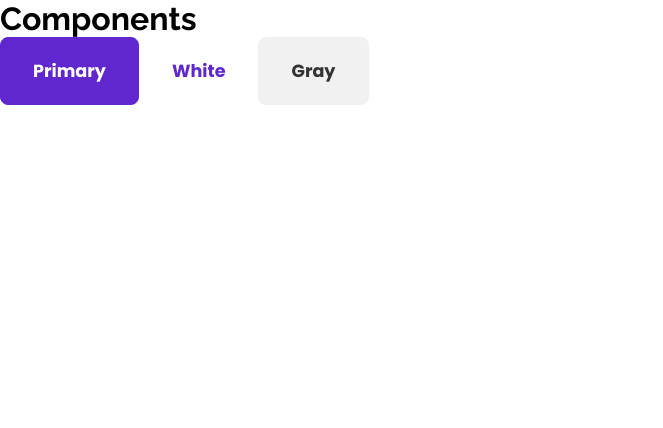
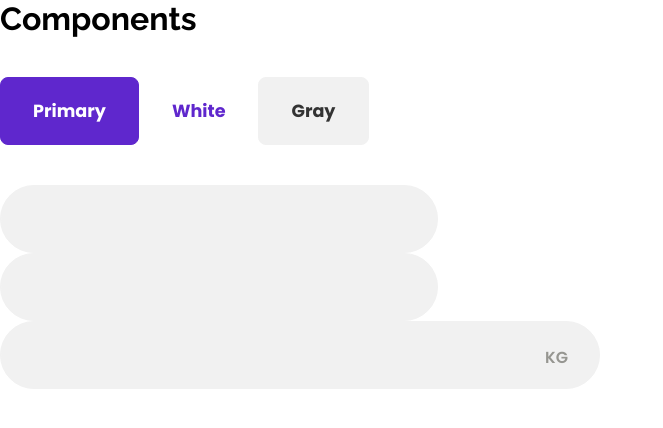
Before and after one commit to mohi2code/caloribites, a Next.js app: page /calculator in a window 1280 px wide. Shown: the top 428 px of the page, without its empty margins (0-663 px from the left). Built offline with nearby package versions, Linux system fonts and the light colour scheme.

Commit message:
:sparkles: Input fields

```diff
--- /dev/null
+++ b/components/Input/Input.module.css
@@ -0,0 +1,42 @@
+input[type=number].input,
+input[type=text].input {
+    padding: 1.25rem 2rem;
+    padding-right: 3.75rem;
+    background: var(--gray-light);
+    border: 1px solid var(--gray-light);
+    border-radius: 36px;
+    outline: none;
+    font-weight: 600;
+    transition: all .2s ease;
+
+    -webkit-input-placeholder: var(--gray-dark);
+    -moz-placeholder: var(--gray-dark);
+    -ms-input-placeholder: var(--gray-dark);
+}
+
+input[type=number].input:focus,
+input[type=text].input:focus {
+    color: var(--primary-color);
+    border: 1px solid var(--primary-color);
+    -webkit-box-shadow: 0px 0px 5px 1px rgba(95, 39, 205, 0.4);
+    box-shadow: 0px 0px 5px 1px rgba(95, 39, 205, 0.4);
+}
+
+input[type=number].input:focus + .tag,
+input[type=text].input:focus + .tag{
+    color: var(--primary-color);
+}
+
+.input-tag {
+    display: flex;
+    flex-direction: column;
+    position: relative;
+    font-weight: 600;
+    color: var(--gray-dark);
+}
+
+.tag {
+    position: absolute;
+    right: 2rem;
+    top: 1.5rem;
+}
--- /dev/null
+++ b/components/Input/index.js
@@ -0,0 +1,35 @@
+import { forwardRef } from 'react'
+import classNames from 'classnames'
+import styles from './Input.module.css'
+
+const Input = forwardRef(({ size="md", children, className, ...props }, ref) => (
+    <input
+        ref={ref}
+        className={classNames(styles['input'], className)}
+        {...props}
+    />
+))
+Input.displayName="Input"
+
+const Tag = ({ children, className, ...props }) => (
+    <span
+        className={classNames(styles['tag'], className)}
+        {...props}
+    >
+        {children}
+    </span>
+)
+Tag.displayName="Tag"
+
+const InputTag = forwardRef(({ children, className, ...props }, ref) => (
+    <div
+        ref={ref}
+        className={classNames(styles['input-tag'], className)}
+        {...props}
+    >
+        {children}
+    </div>
+))
+InputTag.displayName="Input"
+
+export { Input, InputTag, Tag }
--- a/pages/calculator.js
+++ b/pages/calculator.js
@@ -1,6 +1,7 @@
 import Head from 'next/head'
 import styles from '../styles/Calculator.module.css'
 import Button from '../components/Button'
+import { Input, InputTag, Tag } from '../components/Input'
 
 export default function Calculator() {
     return (
@@ -11,13 +12,22 @@ export default function Calculator() {
                 <link rel="icon" href="/favicon.ico" />
             </Head>
 
+            <h1>Components</h1>
+
             <div>
-                <h1>Components</h1>
-
                 <Button>Primary</Button>
                 <Button type="white">White</Button>
                 <Button type="gray">Gray</Button>
             </div>
+            <div style={{width: '600px'}}>
+                <Input type="number"/>
+                <Input type="text"/>
+                <InputTag>
+                    <Input type="number"/>
+                    <Tag>KG</Tag>
+                </InputTag>
+            </div>
+
         </div>
     )
 }
--- a/styles/Calculator.module.css
+++ b/styles/Calculator.module.css
@@ -0,0 +1,10 @@
+.page {
+    height: 100vh;
+    display: flex;
+    flex-direction: column;
+    gap: 2.5rem;
+}
+
+.components {
+
+}
```
Also changed, not shown: components/Button/Button.module.css (line endings or trailing spaces).
